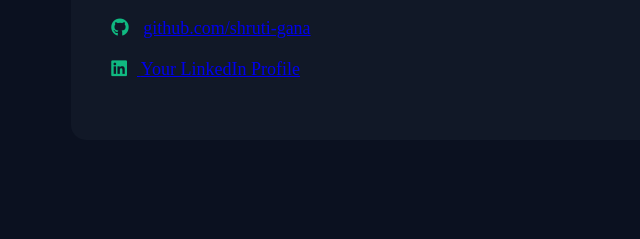
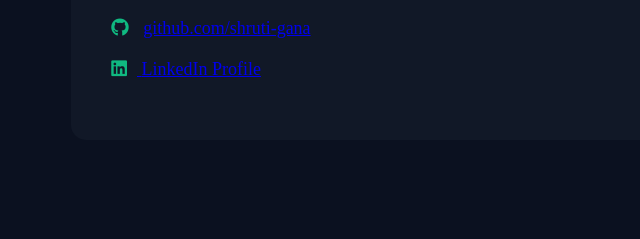
Before and after one commit to Shruti-Mishra123/shrutimishra, a plain HTML site: page index.html in a window 1280 px wide. Shown: the part 2528-2767 px from the top of the page, 0-640 px from the left. Drawn offline with Linux system fonts and the light colour scheme.

Commit message:
Update index.html

```diff
--- a/index.html
+++ b/index.html
@@ -306,7 +306,7 @@ github.com/shruti-gana
 
 <i class="fab fa-linkedin"></i>
 <a href="https://www.linkedin.com/in/shruti-mishra-599730233/">
-Your LinkedIn Profile
+ LinkedIn Profile
 
 </p>
 
```
